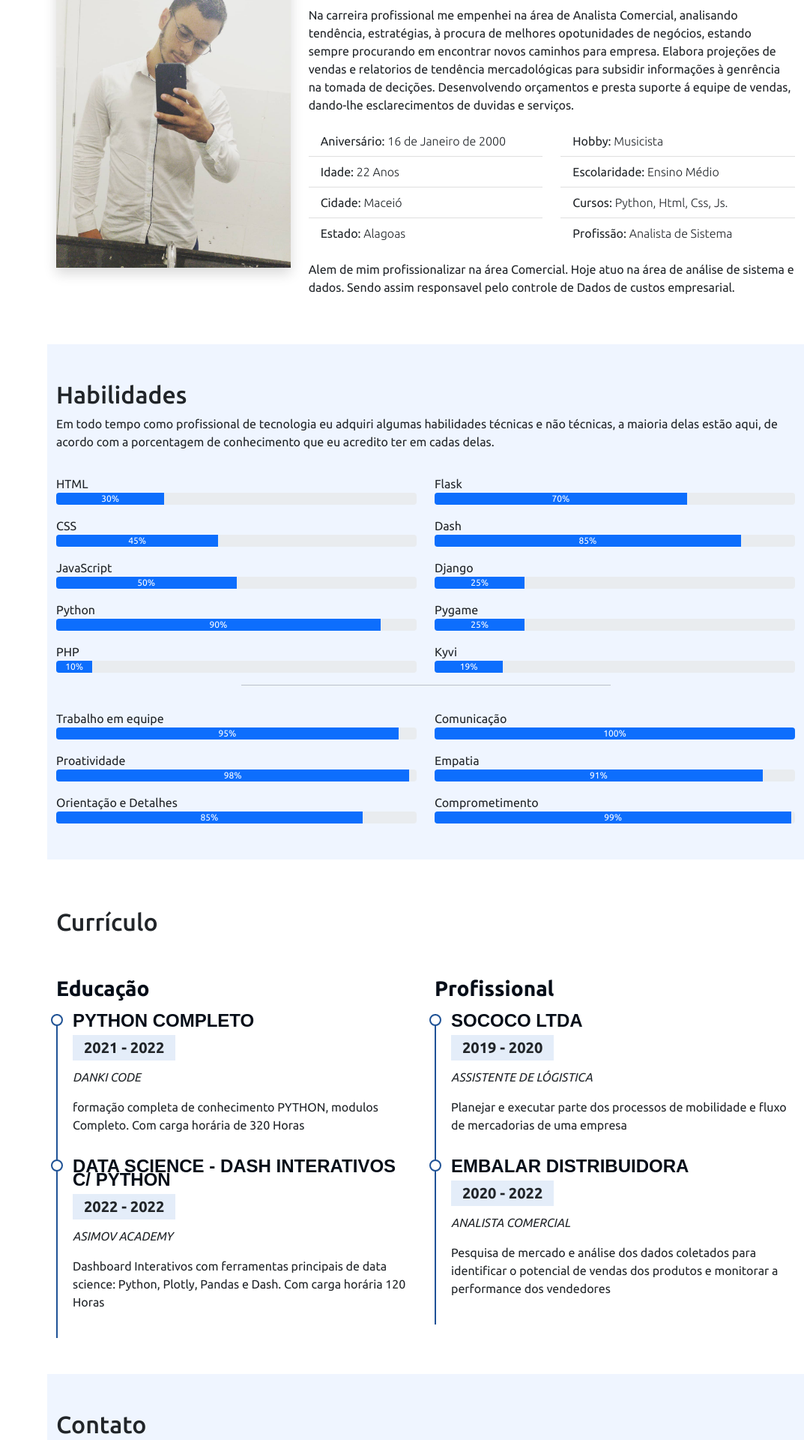
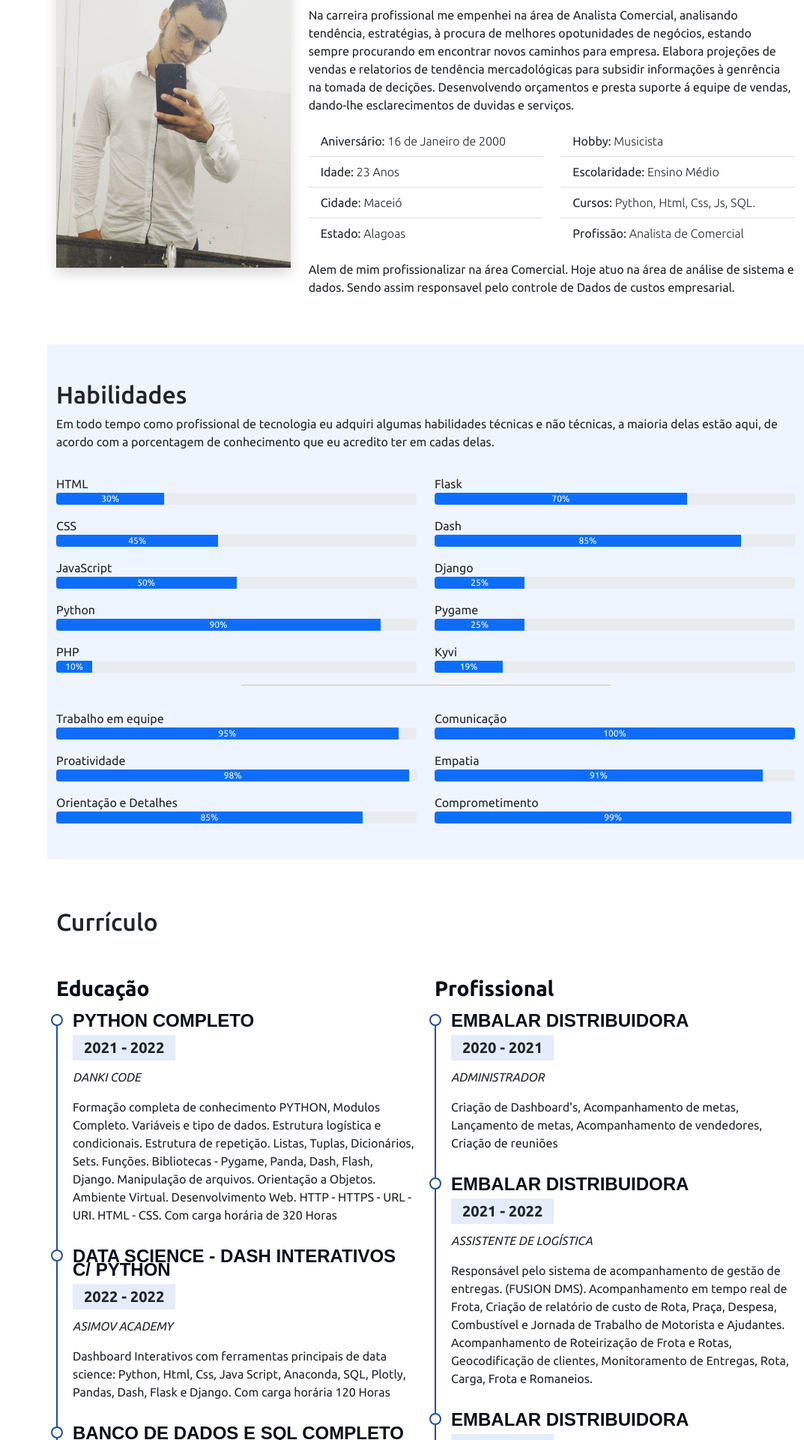
Before and after one commit to DanyelSan/MyPortifolio, a Flask app: page / in a window 1280 px wide. Shown: the part 1080-3000 px from the top of the page at 75% size, without its empty margins (207-1280 px from the left). Run offline with Flask 2, Linux system fonts and the light colour scheme; some libraries are stand-ins or nearby versions.

Commit message:
first commit my portifolio

```diff
--- a/static/style.css
+++ b/static/style.css
@@ -23,7 +23,7 @@ body {
     margin: 15px auto;
     display: block;
     width: 140px;
-    margin-top: 95px;
+    margin-top: 55px;
     border: 2px solid #2c2f3f;
     border-radius: 60%;
     padding: 3 01px;
@@ -37,6 +37,7 @@ body {
     -moz-text-align-last: center;
     text-align-last: center;
     color: #fff;
+    font-family: system-ui, -apple-system, BlinkMacSystemFont, 'Segoe UI', Roboto, Oxygen, Ubuntu, Cantarell, 'Open Sans', 'Helvetica Neue', sans-serif;
 }
 
 #header .profile .social-links a {
--- a/templates/index.html
+++ b/templates/index.html
@@ -20,39 +20,41 @@
     <aside id="header" data-anime="left">
         <section class="profile">
             <img src="../static/img/PhotoRoom-20220705_115212.png" alt="Foto do Daniel">
-            <h1>Danyel Santos</h1>
+            <h1>DANIEL SANTOS</h1>
             <div class="social-links mt-4 text-center">
-                <a href="https://www.instagram.com/danyellinns/" target="_blank">
+                <a href="https://www.instagram.com/danyellinns/" target="_blank" title="Instagram">
                     <i class="bi bi-instagram"></i>
                 </a>
-                <a href="https://www.facebook.com/Danyel.wingchun/" target="_blank">
+                <!--<a href="https://www.facebook.com/Danyel.wingchun/" target="_blank" title="Facebook">
                     <i class="bi bi-facebook"></i>
-                </a>
-                <a href="https://www.linkedin.com/in/daniel-santos-578992162/" target="_blank">
+                </a>-->
+                <a href="https://www.linkedin.com/in/daniel-santos-578992162/" target="_blank" title="LinkedIn">
                     <i class="bi bi-linkedin"></i>
                 </a>
-                <a href="https://api.whatsapp.com/send?phone=5582999960115" target="_blank">
+                <a href="https://api.whatsapp.com/send?phone=5582999960115" target="_blank" title="Whatsapp">
                     <i class="bi bi-whatsapp"></i>
                 </a>
+                <a href="https://github.com/DanyelSan" target="_blank" title="GitHub">
+                    <i class="bi bi-github"></i>
+                </a>
             </div>
-
         </section>
 
         <nav id="navbar" class="nav-menu">
             <ul class="nav flex-column">
-                <li class="nav-item">
+                <li class="nav-item" title="Inicio">
                     <a class="nav-link active" aria-current="page" href="#inicio"><i class="bi bi-house"
-                    aria-hidden="true"></i> Inicio</a>
+                    aria-hidden="true" title="Inicio"></i> Inicio</a>
                 </li>
-                <li class="nav-item">
+                <li class="nav-item" title="Sobre">
                     <a class="nav-link" href="#sobre"><i class="bi bi-person"
                     aria-hidden="true"></i> Sobre</a>
                 </li>
-                <li class="nav-item">
+                <li class="nav-item" title="Habilidades">
                     <a class="nav-link" href="#habilidades"><i class="bi bi-list-check"
                     aria-hidden="true"></i> Habilidades</a>
                 </li>
-                <li class="nav-item">
+                <li class="nav-item" title="Currículo">
                     <a class="nav-link" href="#curriculo"><i class="bi bi-file-earmark"
                     aria-hidden="true"></i> Currículo</a>
                 </li>
@@ -116,7 +118,7 @@
                                         2000</span>
                                 </li>
                                 <li class="list-group-item">
-                                    Idade: <span class="fw-lighter">22 Anos</span>
+                                    Idade: <span class="fw-lighter">23 Anos</span>
                                 </li>
                                 <li class="list-group-item">
                                     Cidade: <span class="fw-lighter">Maceió</span>
@@ -137,11 +139,11 @@
                                     </span>
                                 </li>
                                 <li class="list-group-item">
-                                    Cursos: <span class="fw-lighter">Python, Html, Css, Js.
+                                    Cursos: <span class="fw-lighter">Python, Html, Css, Js, SQL.
                                     </span>
                                 </li>
                                 <li class="list-group-item">
-                                    Profissão: <span class="fw-lighter">Analista de Sistema
+                                    Profissão: <span class="fw-lighter">Analista de Comercial
                                     </span>
                                 </li>
 
@@ -262,14 +264,47 @@
                             <h4>Python Completo</h4>
                             <h5>2021 - 2022</h5>
                             <p><em>DANKI CODE</em></p>
-                            <p>formação completa de conhecimento PYTHON, modulos Completo. Com carga horária de 320 Horas</p>
+                            <p>Formação completa de conhecimento PYTHON, Modulos Completo. Variáveis e tipo de dados.
+                                Estrutura logística e condicionais.
+                                Estrutura de repetição.
+                                Listas, Tuplas, Dicionários, Sets.
+                                Funções.
+                                Bibliotecas - Pygame, Panda, Dash, Flash, Django.
+                                Manipulação de arquivos.
+                                Orientação a Objetos.
+                                Ambiente Virtual.
+                                Desenvolvimento Web.
+                                HTTP - HTTPS - URL - URI.
+                                HTML - CSS. Com carga horária de 320 Horas</p>
                         </div>
 
                         <div class="cv-item" data-anime="up">
                             <h4>Data Science - Dash Interativos c/ Python</h4>
                             <h5>2022 - 2022</h5>
                             <p><em>ASIMOV ACADEMY</em></p>
-                            <p>Dashboard Interativos com ferramentas principais de data science: Python, Plotly, Pandas e Dash. Com carga horária 120 Horas</p>
+                            <p>Dashboard Interativos com ferramentas principais de data science:
+                                Python, Html, Css, Java Script, Anaconda, SQL, Plotly, Pandas, Dash, Flask e Django. Com carga horária 120 Horas</p>
+                        </div>
+
+                        <div class="cv-item" data-anime="up">
+                            <h4>Banco de Dados e SQL Completo</h4>
+                            <h5>2022 - 2023</h5>
+                            <p><em>UDEMY</em></p>
+                            <p>Business Intelligence, CHAR E VARCHAR
+                                ENUM
+                                Arquitetura de software.
+                                Operadoes lógicos.
+                                DML.
+                                DDL.
+                                Oracle.
+                                SQL Server.
+                                mySQL.
+                                BIG DATA.
+                                T-SQL.
+                                PLSQL.
+                                Business Intelligence.
+                                DBA.
+                                Query. SQL Server, MySQL!. Com carga horárioa de 530 Horas</p>
                         </div>
 
                     </div>
@@ -278,18 +313,45 @@
                         <h3 class="cv-title">Profissional</h3>
 
                         <div class="cv-item">
-                            <h4>Sococo Ltda</h4>
-                            <h5>2019 - 2020</h5>
-                            <p><em>ASSISTENTE DE LÓGISTICA</em></p>
-                            <p>Planejar e executar parte dos processos de mobilidade e fluxo de mercadorias de uma empresa</p>
+                            <h4>Embalar Distribuidora</h4>
+                            <h5>2020 - 2021</h5>
+                            <p><em>ADMINISTRADOR</em></p>
+                            <p>Criação de Dashboard's, Acompanhamento de metas, Lançamento de metas, Acompanhamento de vendedores, Criação de reuniões</p>
+
+                        </div>
+
+                        <div class="cv-item">
+                            <h4>Embalar Distribuidora</h4>
+                            <H5>2021 - 2022</H5>
+                            <p><em>ASSISTENTE DE LOGÍSTICA</em></p>
+                            <p>Responsável pelo sistema de acompanhamento de gestão de entregas. (FUSION DMS). Acompanhamento em tempo real de Frota, Criação de relatório de custo de Rota, Praça, Despesa, Combustível e Jornada de Trabalho de Motorista e Ajudantes. Acompanhamento de Roteirização de Frota e Rotas, Geocodificação de clientes, Monitoramento de Entregas, Rota, Carga, Frota e Romaneios.</p>
 
                         </div>
 
                         <div class="cv-item" data-anime="up">
                             <h4>Embalar Distribuidora</h4>
-                            <h5>2020 - 2022</h5>
+                            <h5>2022 - 2023</h5>
                             <p><em>ANALISTA COMERCIAL</em></p>
-                            <p>Pesquisa de mercado e análise dos dados coletados para identificar o potencial de vendas dos produtos e monitorar a performance dos vendedores</p>
+                            <p>Criação de Dashboard's em Excel.
+                                Criação de Dashboard's em Power BI.
+                                Criacao de Dashboard's em python (Pandas, Sql, Dash, flesk, html, css, js, plotly).
+                                Criação de relatórios (Excel e SQL).
+                                Criação de campanhas.
+                                Criação de mecânicas.
+                                Criação de relatórios com Projeção Anual.
+                                Criação e lançamentos de METAS e acompanhamento do mesmo.
+                                Criação de reuniões.
+                                Lançamento e direcionamento de verbas para PDV, CMV e Campanhas.
+                                Análise de Vencimento de produtor para giro de vendas.
+                                Acompanhamento e monitoramento de vendedores.
+                                Acompanhamento de promotores.
+                                Acompanhamento de técnicos de produção.
+                                Acompanhamento de desempenho de Clientes.
+                                Acompanhamento de desempenho de produtos.
+                                Acompanhamento de desempenho de vendedores.
+                                Acompanhamento de desempenho de supervisores.
+                                Acompanhamento de desempenho da empresa.
+                                Acompanhamento de desempenho de vendas.</p>
 
                         </div>
 
```
Also changed, not shown: other parts of templates/index.html (+1 -1 lines).
